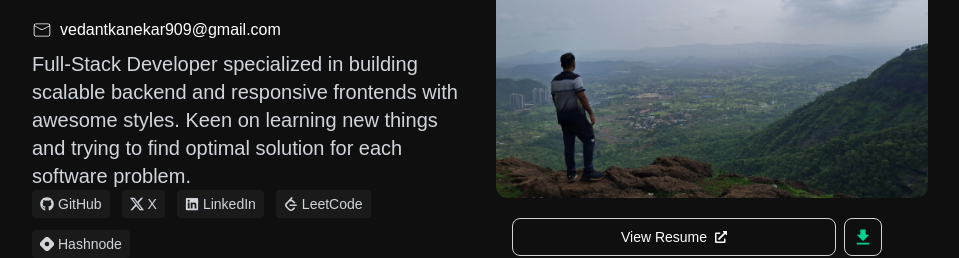
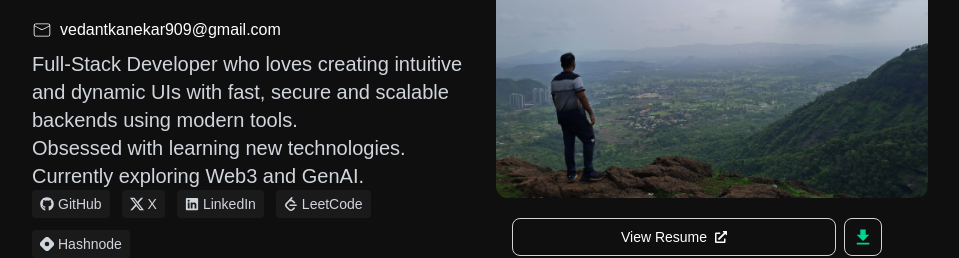
Before and after one commit to Vedant005/vedant.com, a Next.js app: page / in a window 1280 px wide. Shown: the part 184-442 px from the top of the page, without its empty margins (160-1119 px from the left). Built offline with nearby package versions, Linux system fonts and the light colour scheme.

Commit message:
refactor: changed the description to liking

```diff
--- a/src/app/page.tsx
+++ b/src/app/page.tsx
@@ -32,10 +32,10 @@ export default function Home() {
             </p>
 
             <p className="text-gray-300 text-lg sm:text-xl max-w-xl  ">
-              Full-Stack Developer specialized in building scalable backend and
-              responsive frontends with awesome styles. Keen on learning new
-              things and trying to find optimal solution for each software
-              problem.
+              Full-Stack Developer who loves creating intuitive and dynamic UIs
+              with fast, secure and scalable backends using modern tools. <br />
+              Obsessed with learning new technologies.
+              <br /> Currently exploring Web3 and GenAI.
             </p>
             <Links />
           </div>
```
